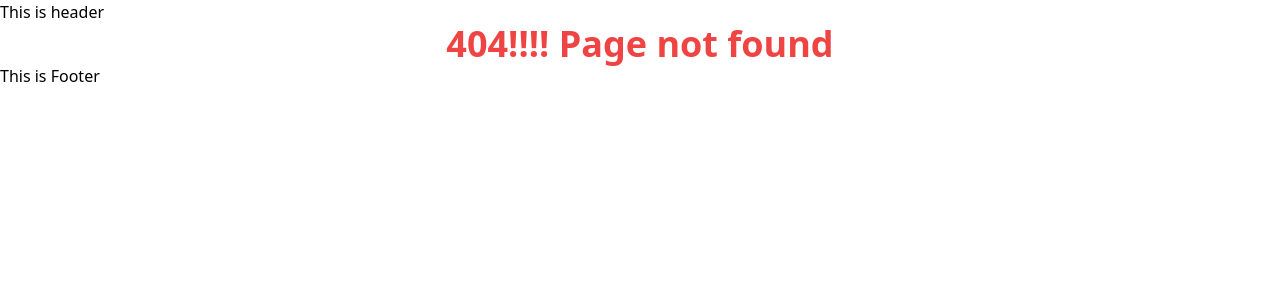
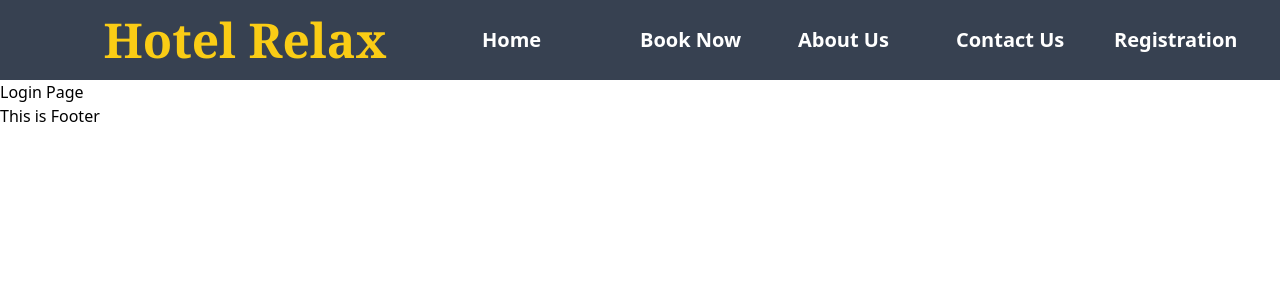
Before and after one commit to Sakib6071/hotel-relax-auth, a React (Create React App) app: page /login in a window 1280 px wide. Before the commit this address had no page. Shown: the top 300 px of the page. Built offline with nearby package versions, Linux system fonts and the light colour scheme.

Commit message:
navigation bar added with custom link style

```diff
--- a/src/App.js
+++ b/src/App.js
@@ -6,7 +6,9 @@ import Contact from './Components/Contact/Contact';
 import Footer from './Components/Footer/Footer';
 import Header from './Components/Header/Header';
 import Home from './Components/Home/Home';
+import Login from './Components/Login/Login';
 import NotFound from './Components/NotFound/NotFound';
+import Registration from './Components/Registration/Registration';
 
 function App() {
   return (
@@ -14,6 +16,8 @@ function App() {
       <Header></Header>
       <Routes>
         <Route path='/' element={<Home></Home>}></Route>
+        <Route path='/login' element={<Login></Login>}></Route>
+        <Route path='/registration' element={<Registration></Registration>}></Route>
         <Route path='/about' element={<About></About>}></Route>
         <Route path='/contact' element={<Contact></Contact>}></Route>
         <Route path='/book' element={<Book></Book>}></Route>
--- a/src/Components/Header/Header.js
+++ b/src/Components/Header/Header.js
@@ -1,9 +1,21 @@
 import React from 'react';
+import { Link } from 'react-router-dom';
+import CustomLink from '../../CustomLink/CustomLink';
 
 const Header = () => {
     return (
         <div>
-            <p>This is header</p>
+           <nav>
+            <div className=' px-2 py-4 bg-gray-700 grid grid-cols-8 '>
+                <div className="logo text-center text-yellow-400 font-serif font-bold text-5xl col-span-3 ">Hotel Relax</div>
+                <div className='text-center text-xl font-semibold text-white flex items-center flex items-center'><CustomLink to={"/"}>Home</CustomLink></div>
+                <div className='text-center text-xl font-semibold text-white flex items-center'><CustomLink to={"/book"}>Book Now</CustomLink></div>
+                <div className='text-center text-xl font-semibold text-white flex items-center'><CustomLink to={"/about"}>About Us</CustomLink></div>
+                <div className='text-center text-xl font-semibold text-white flex items-center'><CustomLink to={"/contact"}>Contact Us</CustomLink></div>
+                <div className='text-center text-xl font-semibold text-white flex items-center'><CustomLink to={"/registration"}>Registration</CustomLink></div>
+
+            </div>
+           </nav>
         </div>
     );
 };
--- /dev/null
+++ b/src/Components/Login/Login.js
@@ -0,0 +1,11 @@
+import React from 'react';
+
+const Login = () => {
+    return (
+        <div>
+            <p>Login Page</p>
+        </div>
+    );
+};
+
+export default Login;
--- /dev/null
+++ b/src/Components/Registration/Registration.js
@@ -0,0 +1,11 @@
+import React from 'react';
+
+const Registration = () => {
+    return (
+        <div>
+            <p>Registration</p>
+        </div>
+    );
+};
+
+export default Registration;
--- /dev/null
+++ b/src/CustomLink/CustomLink.js
@@ -0,0 +1,22 @@
+import React from 'react';
+import { Link, useMatch, useResolvedPath, LinkProps } from 'react-router-dom';
+
+function CustomLink({ children, to, ...props }) {
+    let resolved = useResolvedPath(to);
+    let match = useMatch({ path: resolved.pathname, end: true });
+
+    return (
+      <div>
+        <Link
+          style={{ textDecoration: match ? "underline" : "none" , color: match ? "#facc15" : "white"}}
+          to={to}
+          {...props}
+        >
+          {children}
+        </Link>
+        {match && ""}
+      </div>
+    );
+  }
+
+export default CustomLink;
```
